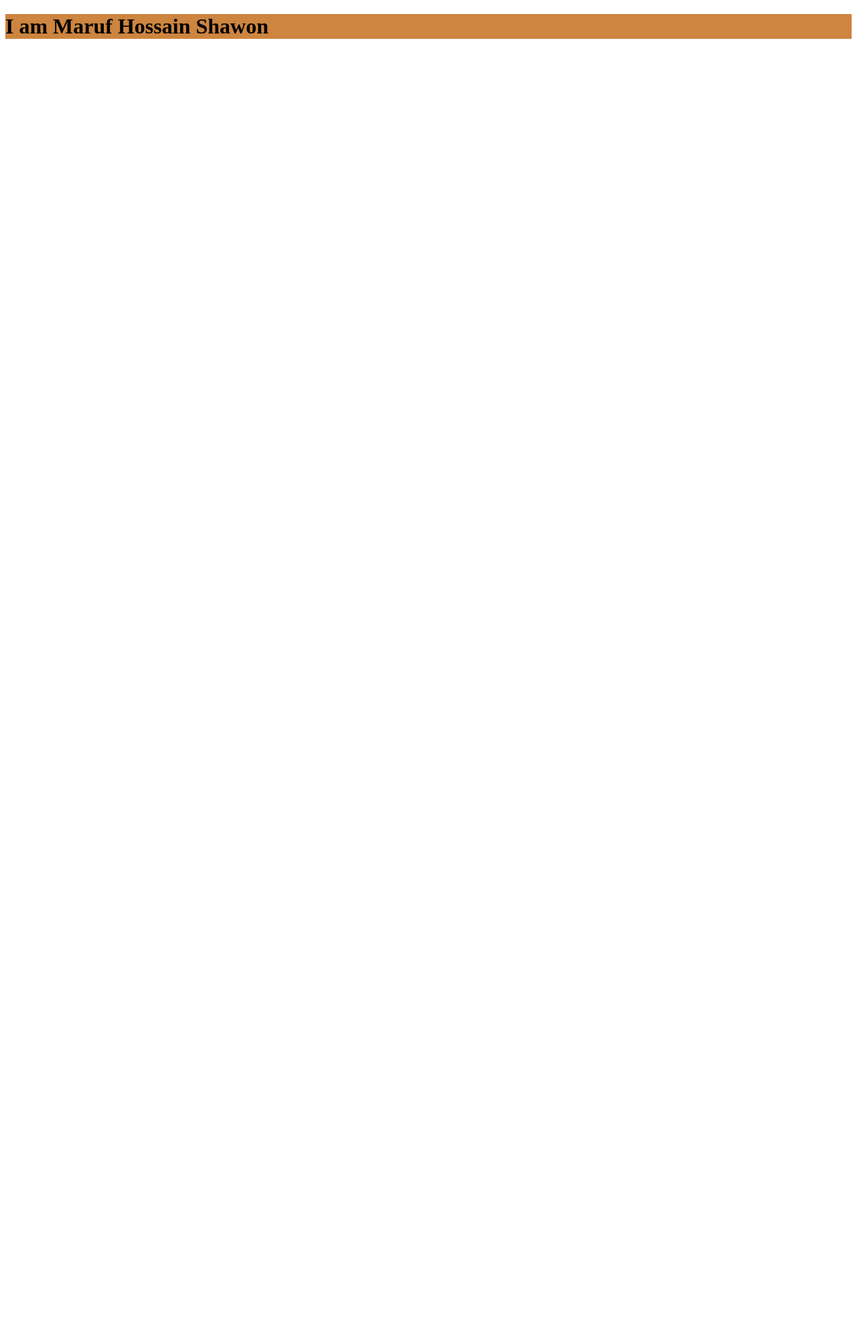
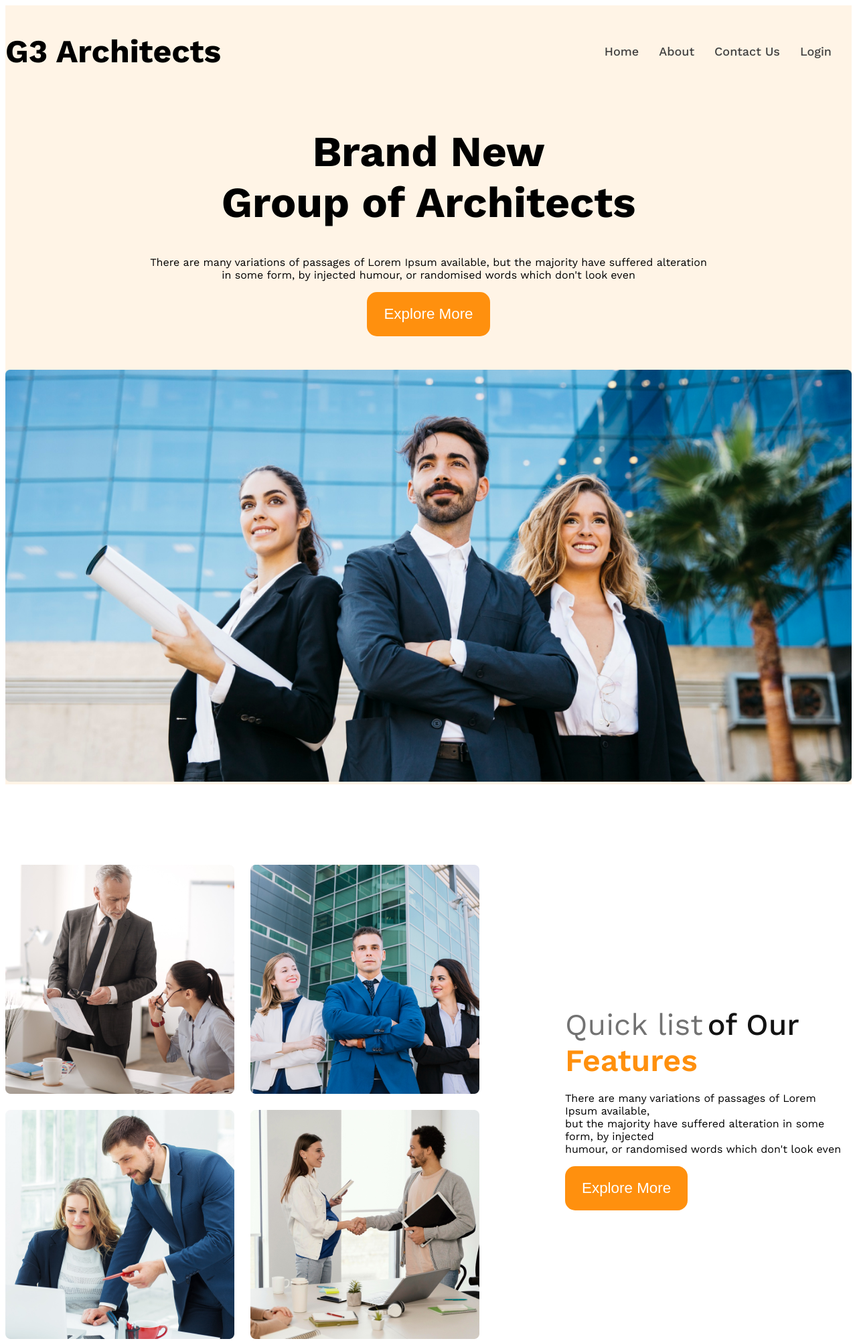
Before and after one commit to marufhossain123/G3-Architect-web, a plain HTML site: page index.html in a window 1280 px wide. Shown: the whole page at 67% size. Before the commit the page ends 800 px from the top, so only its background shows below. Drawn offline with nearby package versions, Linux system fonts and the light colour scheme.

Commit message:
added hader and banner responsive

```diff
--- a/index.html
+++ b/index.html
@@ -1,26 +1,67 @@
 <!DOCTYPE html>
 <html lang="en">
-<head>
-    <meta charset="UTF-8">
-    <meta name="viewport" content="width=device-width, initial-scale=1.0">
+  <head>
+    <meta charset="UTF-8" />
+    <meta name="viewport" content="width=device-width, initial-scale=1.0" />
     <title>G3 Architects</title>
-    <link rel="stylesheet" href="simple/simple.css">
+    <link rel="stylesheet" href="simple/simple.css" />
     <style>
-        h1{
-            /* background-color: blue; */
-        }
+      h1 {
+        /* background-color: blue; */
+      }
     </style>
-</head>
-<body>
-    <h1>I am Maruf Hossain Shawon</h1>
-    <header>
-
+  </head>
+  <body class="work-sans-font">
+    <header class="bg-color">
+      <nav class="nav-bar display-flex">
+        <h1 class="brand">G3 Architects</h1>
+        <ul class="nav-links display-flex">
+          <!-- li.nav-item*4>a -->
+          <li class="nav-item"><a href="" class="dark-2">Home</a></li>
+          <li class="nav-item"><a href="" class="dark-2">About</a></li>
+          <li class="nav-item"><a href="" class="dark-2">Contact Us</a></li>
+          <li class="nav-item"><a href="" class="dark-2">Login</a></li>
+        </ul>
+      </nav>
+      <div class="bannner">
+        <div class="banner-content">
+          <h1 class="banner-title">
+            Brand New <br />
+            Group of Architects
+          </h1>
+          <p class="banner-description">
+            There are many variations of passages of Lorem Ipsum available, but
+            the majority have suffered alteration <br />in some form, by
+            injected humour, or randomised words which don't look even
+          </p>
+          <button class="btn-primary">Explore More</button>
+        </div>
+        <div class="image">
+          <img class="banner-image" src="images/banner.png" alt="" srcset="" />
+        </div>
+      </div>
     </header>
     <main>
-
+      <section class="team">
+        <div class="team-img-container">
+          <img src="images/team1.png" alt="" />
+          <img src="images/team2.png" alt="" />
+          <img src="images/team3.png" alt="" />
+          <img src="images/team4.png" alt="" />
+        </div>
+        <div class="team-content-container">
+          <h2 class="team-title">
+            <span class="dark-3 quick">Quick list</span> <span class="dark-1 our ">of Our</span> <br> <span class="fetures">Features</span>
+          </h2>
+          <p class="team-description">
+            There are many variations of passages of Lorem Ipsum available,<br>
+            but the majority have suffered alteration in some form, by injected <br>
+                humour, or randomised words which don't look even
+          </p>
+          <button class="btn-primary">Explore More</button>
+        </div>
+      </section>
     </main>
-    <footer>
-
-    </footer>
-</body>
+    <footer></footer>
+  </body>
 </html>
--- a/simple/simple.css
+++ b/simple/simple.css
@@ -1,3 +1,152 @@
+
+@import url('https://fonts.googleapis.com/css2?family=Work+Sans:ital,wght@0,100..900;1,100..900&display=swap');
+
+
+.work-sans-font {
+  font-family: "Work Sans", sans-serif;
+  font-optical-sizing: auto;
+  font-weight: 400;
+  font-style: normal;
+}
+
 h1{
-    background-color: peru;
+    /* background-color: peru; */
 }
+
+/* navbarstyles */
+.nav-bar{
+display: flex;
+justify-content: space-between;
+align-items: center;
+
+}
+.display-flex{
+  display: flex;
+}
+.brand,.dark-1{
+  font-weight: bold;
+  font-size: 3rem;
+
+}
+
+/* li a{
+  list-style: none;
+  text-decoration: none;
+} */
+.nav-item{
+  list-style: none;
+  margin-right: 30px;
+}
+.nav-item a{
+  text-decoration: none;
+  font-weight: 500;
+  font-size: 18px;
+}
+.dark-1{
+color: #131313;
+/* color: red; */
+}
+.dark-2{
+color:#424242;
+/* color: blueviolet; */
+/* color:#727272; */
+}
+.dark-3{
+color:#727272;
+}
+.bg-color{
+background-color:rgba(255, 144, 14, 0.1);
+
+}
+.nav-bar,.banner{
+  max-width: 1440px;
+  margin: 0 auto;
+}
+.banner-title{
+font-size: 4rem;
+font-weight: bold;
+}
+.banner-description{
+font-size: 1rem;
+font-weight: 400;
+}
+.btn-primary{
+background-color: #FF900E;
+color: #FFFFFF;
+border-radius: 15px;
+padding: 20px 25px;
+font-weight: 500;
+font-size: 1.4rem;
+border: none;
+}
+.banner-content{
+  max-width: 865px;
+  margin: 0 auto;
+  text-align: center;
+}
+.image{
+  margin-top:50px;
+
+
+}
+.banner-image{
+  width:100%;
+}
+main{
+  max-width: 1440px;
+  margin: 0 auto;
+}
+main>section{
+  margin-top: 120px;
+}
+.team{
+  display: flex;
+  align-items: center;
+  /* justify-content: space-around; */
+
+}
+.team-img-container{
+  display: grid;
+  grid-template-columns: repeat(2, 1fr);
+    gap: 24px;
+}
+.team-content-container{
+margin-left: 8rem;
+max-width: 576px;
+}
+.quick{
+  font-size: 2.8rem;
+  font-weight: 400;
+}
+.our{
+  font-size:2.8rem ;
+  font-weight: 500;
+}
+.fetures{
+  color: #FF900E;
+  font-size: 2.9rem;
+  font-weight: 600;
+}
+
+@media screen and (max-width: 576px) {
+  .nav-bar,.display-flex, .team{
+    flex-direction: column;
+  }
+  .team-img-container{
+    grid-template-columns: repeat(1,1fr);
+  }
+  .team-content-container{
+    margin-left: 20px;
+    padding: 50px;
+  }
+}
+@media  screen and (min-width:576px) and (max-width: 992px){
+
+  .team{
+    flex-direction: column;
+  }
+   .team-content-container{
+    margin: 50px auto;
+   }
+
+}
```
